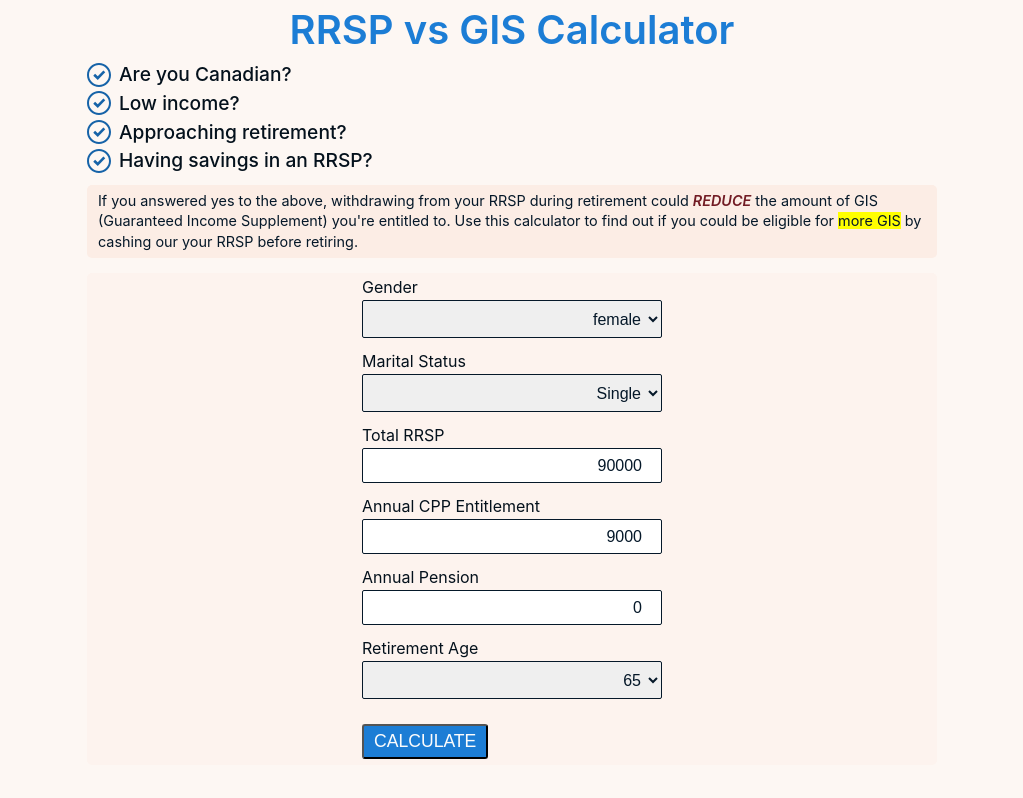
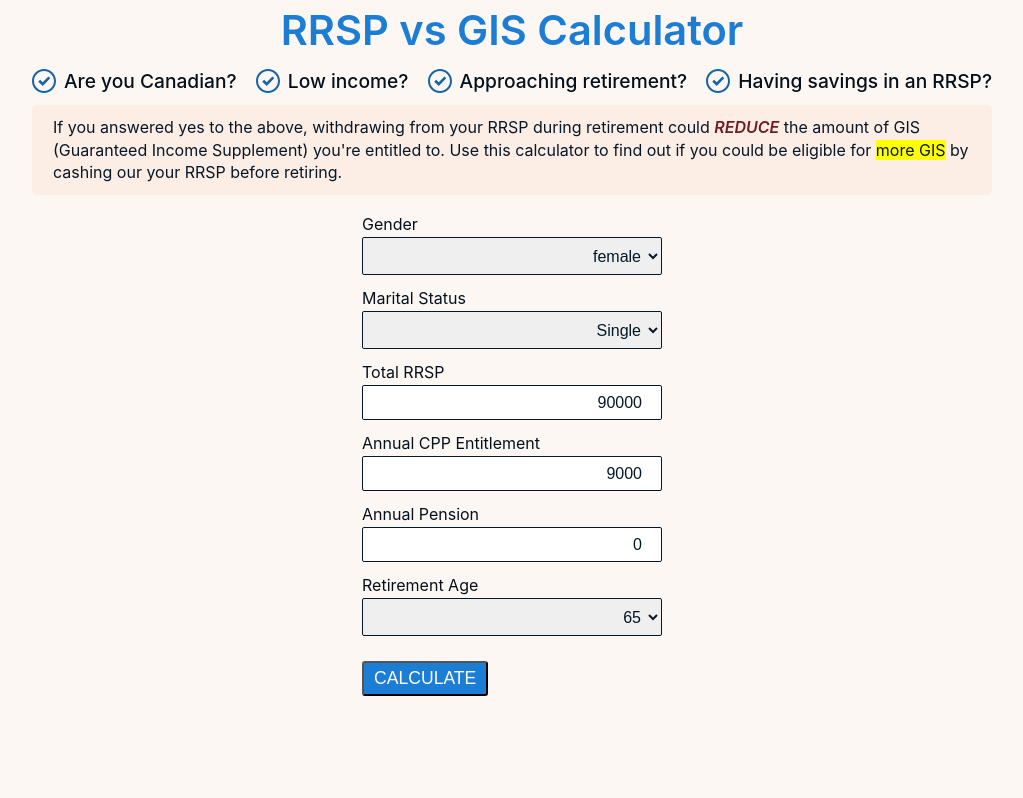
Before and after one commit to danielabar/can-rrsp-cashout, a React (Create React App) app: page / in a window 1280 px wide. Shown: the whole page, without its empty margins (128-1151 px from the left). Built offline with nearby package versions, Linux system fonts and the light colour scheme.

Commit message:
[#12] make things look more balanced width wise on desktop

```diff
--- a/src/App.css
+++ b/src/App.css
@@ -1,4 +1,4 @@
 .app {
-  max-width: 850px;
+  max-width: 960px;
   margin: 0 auto;
 }
--- a/src/components/data-entry/data-entry.css
+++ b/src/components/data-entry/data-entry.css
@@ -1,5 +1,5 @@
 .data-entry {
-  background-color: var(--brand-opposite-lighten-49);
+  /* background-color: var(--brand-opposite-lighten-49); */
   border: 1px solid transparent;
   border-radius: 5px;
   padding: 5px 10px;
--- a/src/components/intro/intro.css
+++ b/src/components/intro/intro.css
@@ -4,18 +4,18 @@
 
 .intro--header {
   color: var(--brand);
-  font-size: 2.5rem;
+  font-size: 2.6rem;
   font-weight: 600;
-  margin-bottom: 10px;
+  margin-bottom: 15px;
   text-align: center;
 }
 
 .intro--detail {
   color: var(--brand-darken-35);
-  font-size: 0.9em;
-  line-height: 1.4em;
+  font-size: 1rem;
+  line-height: 1.4rem;
   background: var(--brand-opposite-lighten-47);
-  padding: 5px 10px;
+  padding: 10px 20px;
   border: 1px solid transparent;
   border-radius: 5px;
 }
@@ -40,9 +40,11 @@
 }
 
 .intro--list {
-  line-height: 1.5em;
+  display: flex;
   font-size: 1.2em;
   font-weight: 500;
+  justify-content: space-between;
+  line-height: 1.5em;
   list-style: none;
   margin-bottom: 10px;
 }
@@ -59,5 +61,15 @@
 @media (min-width: 320px) and (max-width: 480px) {
   .intro--header {
     font-size: 2rem;
+    margin-bottom: 10px;
+  }
+
+  .intro--list {
+    display: block;
+  }
+
+  .intro--detail {
+    font-size: 0.9rem;
+    padding: 5px 10px;
   }
 }
```
